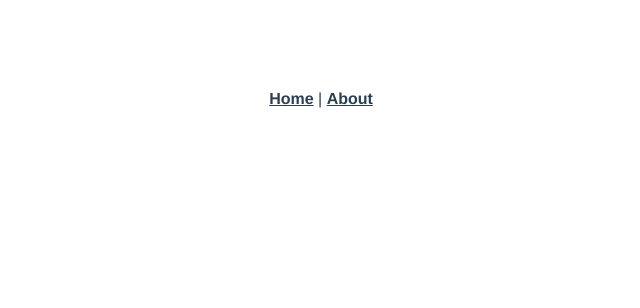
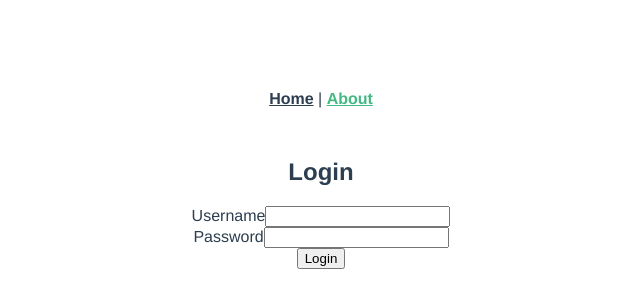
Before and after one commit to ZdrzalikPrzemyslaw/Chat-Web-Application, a Vue app in the folder FrontEnd/: page /login in a window 1280 px wide. Before the commit this address had no page. Shown: the top 308 px of the page, without its empty margins (319-959 px from the left). Built offline with nearby package versions, Linux system fonts and the light colour scheme.

Commit message:
switching between login and app

```diff
--- a/FrontEnd/src/App.vue
+++ b/FrontEnd/src/App.vue
@@ -1,7 +1,7 @@
 <template>
   <div id="nav">
     <router-link to="/">Home</router-link> |
-    <router-link to="/about">About</router-link>
+    <router-link to="/login">About</router-link>
   </div>
   <router-view/>
 </template>
--- a/FrontEnd/src/router/index.js
+++ b/FrontEnd/src/router/index.js
@@ -8,12 +8,12 @@
     component: Home
   },
   {
-    path: '/about',
-    name: 'About',
+    path: '/login',
+    name: 'Login',
     // route level code-splitting
     // this generates a separate chunk (about.[hash].js) for this route
     // which is lazy-loaded when the route is visited.
-    component: () => import(/* webpackChunkName: "about" */ '../views/About.vue')
+    component: () => import(/* webpackChunkName: "about" */ '../views/Login.vue')
   }
 ]
 
--- a/FrontEnd/src/views/About.vue
+++ /dev/null
@@ -1,5 +0,0 @@
-<template>
-  <div class="about">
-    <h1>This is an about page</h1>
-  </div>
-</template>
--- a/FrontEnd/src/views/Home.vue
+++ b/FrontEnd/src/views/Home.vue
@@ -1,20 +1,15 @@
 <template>
-<!--  <img alt="Vue logo" src="./assets/logo.png">-->
-<!--  <HelloWorld msg="Welcome to Your Vue.js App"/>-->
-  <LoginForm/>
   <ChatsList/>
 </template>
 
 <script>
 // import HelloWorld from './components/HelloWorld.vue'
 import ChatsList from "../components/ChatsList";
-import LoginForm from "../components/LoginForm";
 export default {
-  name: 'App',
+  name: 'Home',
   components: {
     // HelloWorld,
     ChatsList,
-    LoginForm
   }
 }
 </script>
--- a/FrontEnd/src/views/Login.vue
+++ b/FrontEnd/src/views/Login.vue
@@ -1,5 +1,25 @@
 <template>
-  <div class="about">
-    <h1>This is an about page</h1>
-  </div>
+  <LoginForm/>
 </template>
+
+<script>
+// import HelloWorld from './components/HelloWorld.vue'
+import LoginForm from "../components/LoginForm";
+export default {
+  name: 'Login',
+  components: {
+    LoginForm
+  }
+}
+</script>
+
+<style>
+#app {
+  font-family: Avenir, Helvetica, Arial, sans-serif;
+  -webkit-font-smoothing: antialiased;
+  -moz-osx-font-smoothing: grayscale;
+  text-align: center;
+  color: #2c3e50;
+  margin-top: 60px;
+}
+</style>
```
